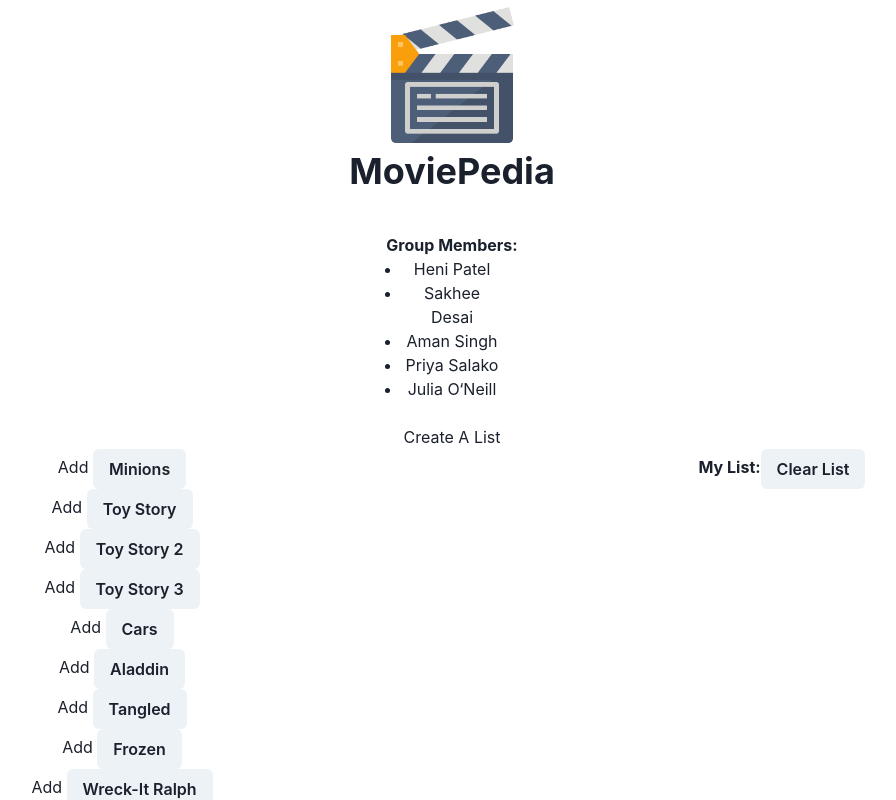
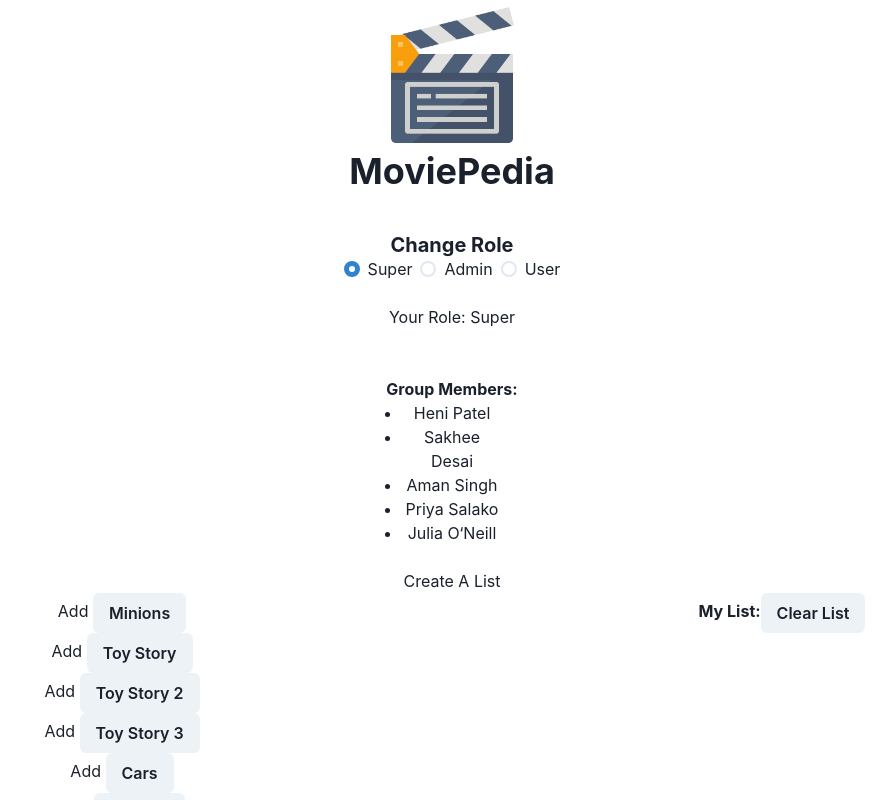
Before and after one commit to amansjot/Team5-MoviePedia, a React (Create React App) app: page / in a window 1280 px wide. Shown: the top 800 px of the page, without its empty margins (188-1084 px from the left). Built offline with nearby package versions, Linux system fonts and the light colour scheme.

Commit message:
added role select

```diff
--- a/src/App.tsx
+++ b/src/App.tsx
@@ -5,6 +5,7 @@ import { Center, Container, Heading, ListItem, UnorderedList } from "@chakra-ui/
 import { Button } from "@chakra-ui/react";
 import { CreateList } from "./components/CreateList";
 import { WatchList } from "./components/WatchList";
+import { RoleSelect } from "./components/RoleSelect";
 
 function App() {
     return (
@@ -15,6 +16,12 @@ function App() {
                 </Center>
                 <p>MoviePedia</p>
             </Heading>
+            <div>
+                <Center>
+                    <RoleSelect></RoleSelect>
+                </Center>
+            </div>
+            <br/>
             <div>
                 <b>Group Members: </b>
                 <div style={{ width: "100px", margin: "0 auto" }}>
--- /dev/null
+++ b/src/components/RoleSelect.tsx
@@ -0,0 +1,27 @@
+import React, { useState } from "react";
+import { Heading, Radio, RadioGroup, Stack } from "@chakra-ui/react";
+
+export function RoleSelect(): JSX.Element {
+    const [selectedRole, setRole] = useState<string>("Super");
+
+    return (
+        <div>
+            <Heading as='h3' size="md">Change Role</Heading>
+            <RadioGroup onChange={setRole} value={selectedRole}>
+                <Stack direction='row'>
+                    <Radio value='Super'>Super</Radio>
+                    <Radio value='Admin'>Admin</Radio>
+                    <Radio value='User'>User</Radio>
+                </Stack>
+            </RadioGroup>
+            <br/>
+            <div>
+                Your Role:&nbsp;
+                <span data-testid="colored-box">
+                    {selectedRole}
+                </span>
+            </div>
+            <br/>
+        </div>
+    );
+}
```
